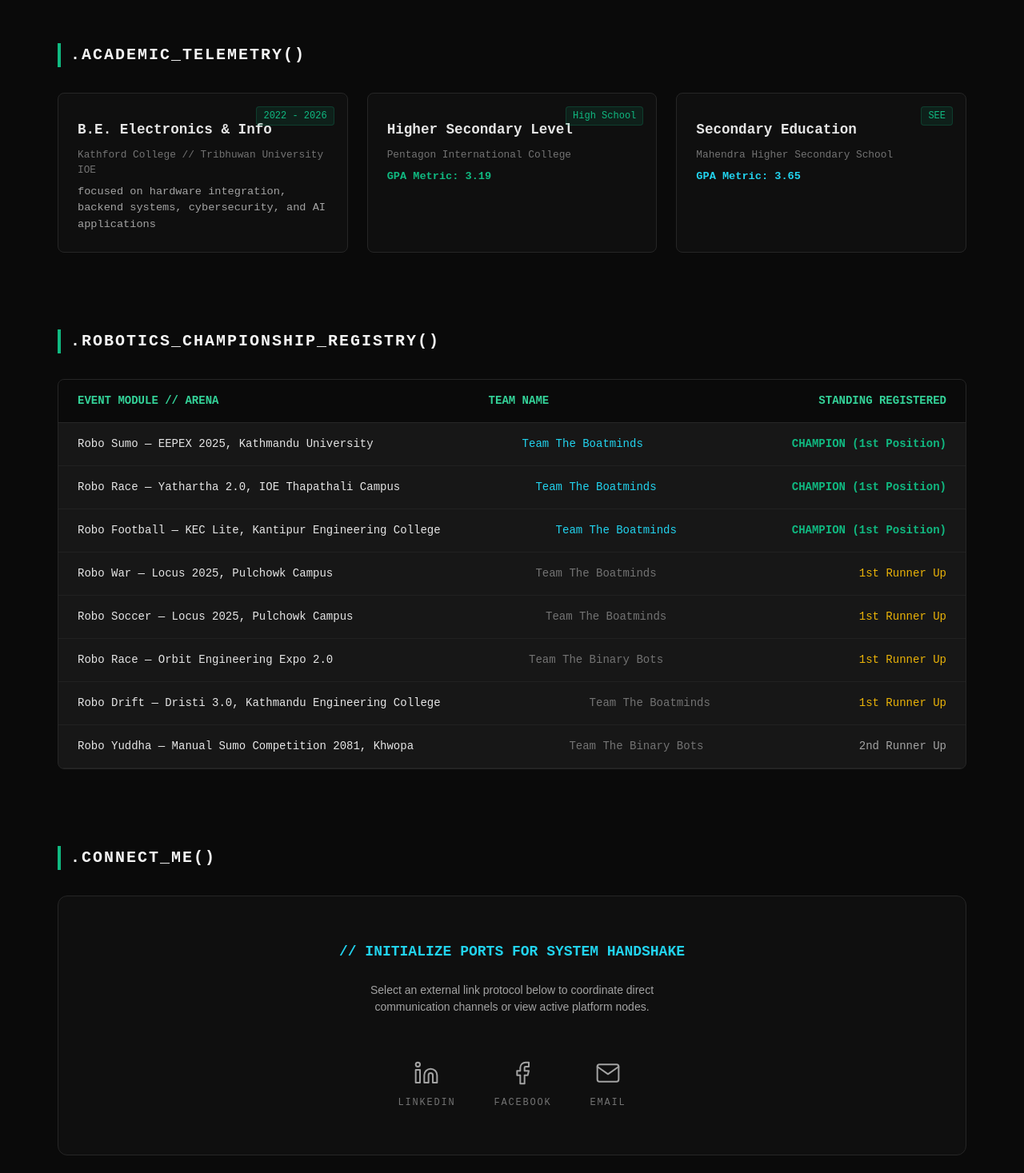
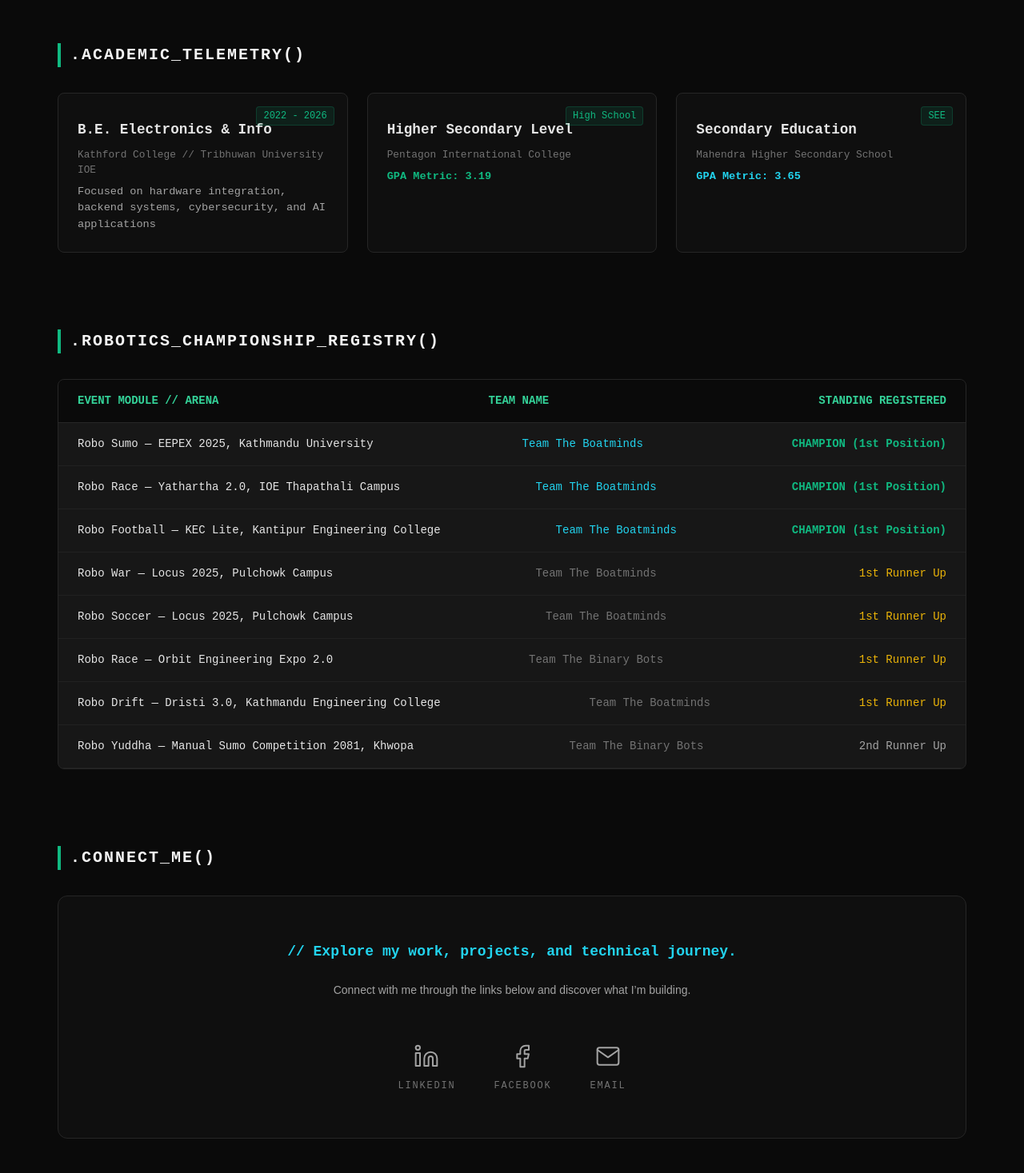
Before and after one commit to rajan-sarkar/Portfolio, a React (Vite) app: page / in a window 1280 px wide. Shown: the part 2439-3906 px from the top of the page at 80% size. Built offline with nearby package versions, Linux system fonts and the light colour scheme.

Commit message:
Revise text in App.jsx for improved clarity
Updated text for clarity and engagement in the contact section.

```diff
--- a/src/App.jsx
+++ b/src/App.jsx
@@ -285,7 +285,7 @@ const App = () => {
               <span style={styles.dateTag}>2022 - 2026</span>
               <h3 style={{ fontSize: '1.1rem', fontWeight: 'bold', margin: '0.5rem 0' }}>B.E. Electronics & Info</h3>
               <p style={{ fontSize: '0.8rem', color: '#737373', margin: '0 0 0.5rem 0' }}>Kathford College // Tribhuwan University IOE</p>
-              <p style={{ fontSize: '0.85rem', color: '#a3a3a3', margin: 0 }}>focused on hardware integration, backend systems, cybersecurity, and AI applications</p>
+              <p style={{ fontSize: '0.85rem', color: '#a3a3a3', margin: 0 }}>Focused on hardware integration, backend systems, cybersecurity, and AI applications</p>
             </div>
             <div style={styles.expCard}>
               <span style={styles.dateTag}>High School</span>
@@ -326,9 +326,9 @@ const App = () => {
         <section id="contact">
           <h2 style={styles.sectionTitle}>.Connect_Me()</h2>
           <div style={styles.contactWrapper}>
-            <div style={{ fontSize: '1.125rem', fontWeight: 'bold', color: '#22d3ee' }}>// INITIALIZE PORTS FOR SYSTEM HANDSHAKE</div>
+            <div style={{ fontSize: '1.125rem', fontWeight: 'bold', color: '#22d3ee' }}>// Explore my work, projects, and technical journey.</div>
             <p style={{ fontFamily: 'sans-serif', color: '#a3a3a3', margin: '0 0 1rem 0', maxWidth: '28rem', fontSize: '0.875rem', lineHeight: '1.5' }}>
-              Select an external link protocol below to coordinate direct communication channels or view active platform nodes.
+              Connect with me through the links below and discover what I’m building.
             </p>
 
             <div style={styles.socialDockCentered}>
```
